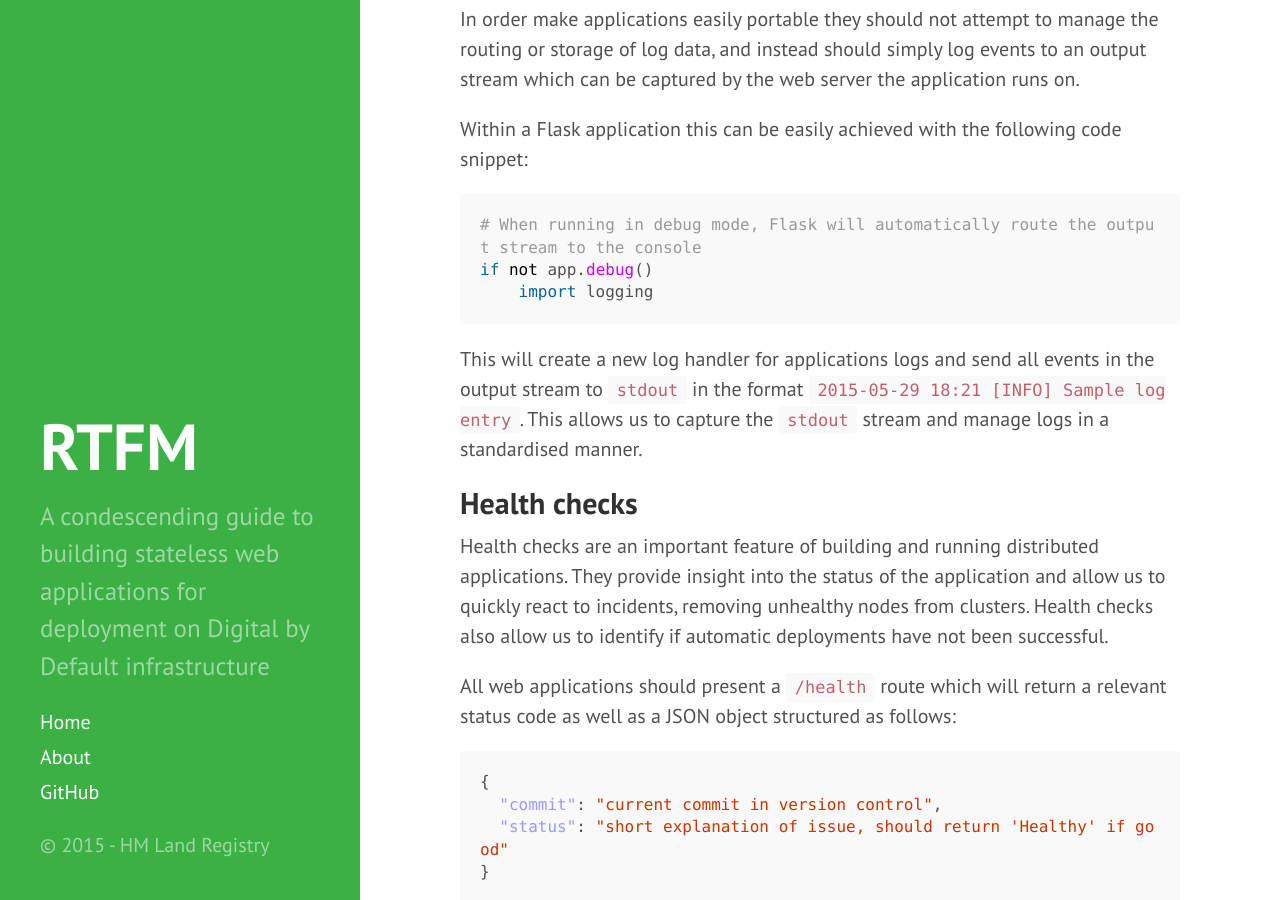
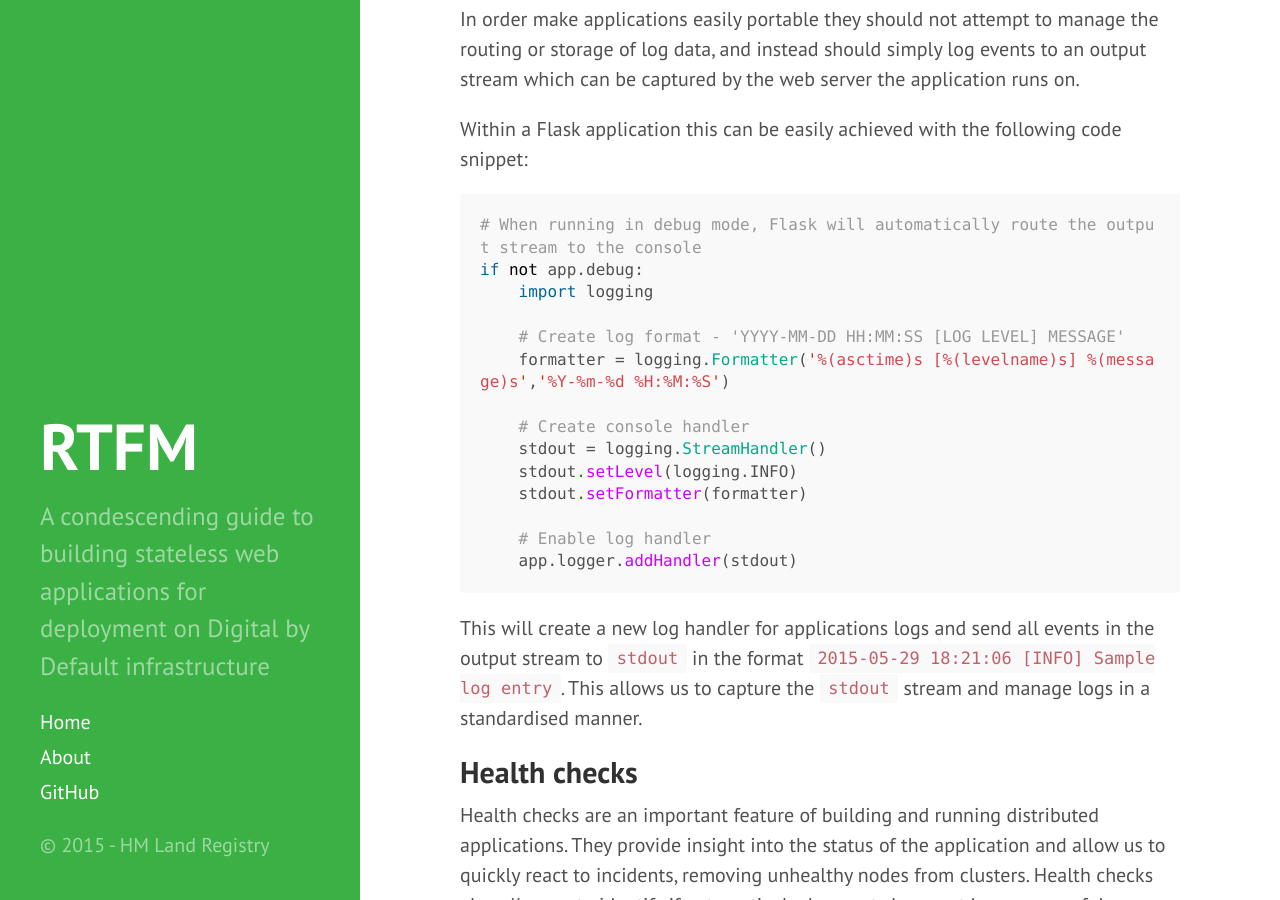
Before and after one commit to Shasthojoy/rtfm, a Jekyll site: the page built from _posts/2015-04-29-flask-development.md, in a window 1280 px wide and 900 px high, scrolled down 1003 px. Built offline with Jekyll 4.4.1, drawn with Linux system fonts in a browser that asks for light colours; Markdown is read by kramdown in place of the engine named in the settings.

Commit message:
Added logging snippet

````diff
--- a/_posts/2015-04-29-flask-development.md
+++ b/_posts/2015-04-29-flask-development.md
@@ -32,11 +32,22 @@ Within a Flask application this can be easily achieved with the following code s
 
 ```python
 # When running in debug mode, Flask will automatically route the output stream to the console
-if not app.debug()
+if not app.debug:
     import logging
+
+    # Create log format - 'YYYY-MM-DD HH:MM:SS [LOG LEVEL] MESSAGE'
+    formatter = logging.Formatter('%(asctime)s [%(levelname)s] %(message)s','%Y-%m-%d %H:%M:%S')
+
+    # Create console handler
+    stdout = logging.StreamHandler()
+    stdout.setLevel(logging.INFO)
+    stdout.setFormatter(formatter)
+
+    # Enable log handler
+    app.logger.addHandler(stdout)
 ```
 
-This will create a new log handler for applications logs and send all events in the output stream to `stdout` in the format `2015-05-29 18:21 [INFO] Sample log entry`. This allows us to capture the `stdout` stream and manage logs in a standardised manner.
+This will create a new log handler for applications logs and send all events in the output stream to `stdout` in the format `2015-05-29 18:21:06 [INFO] Sample log entry`. This allows us to capture the `stdout` stream and manage logs in a standardised manner.
 
 ## Health checks
 
````
